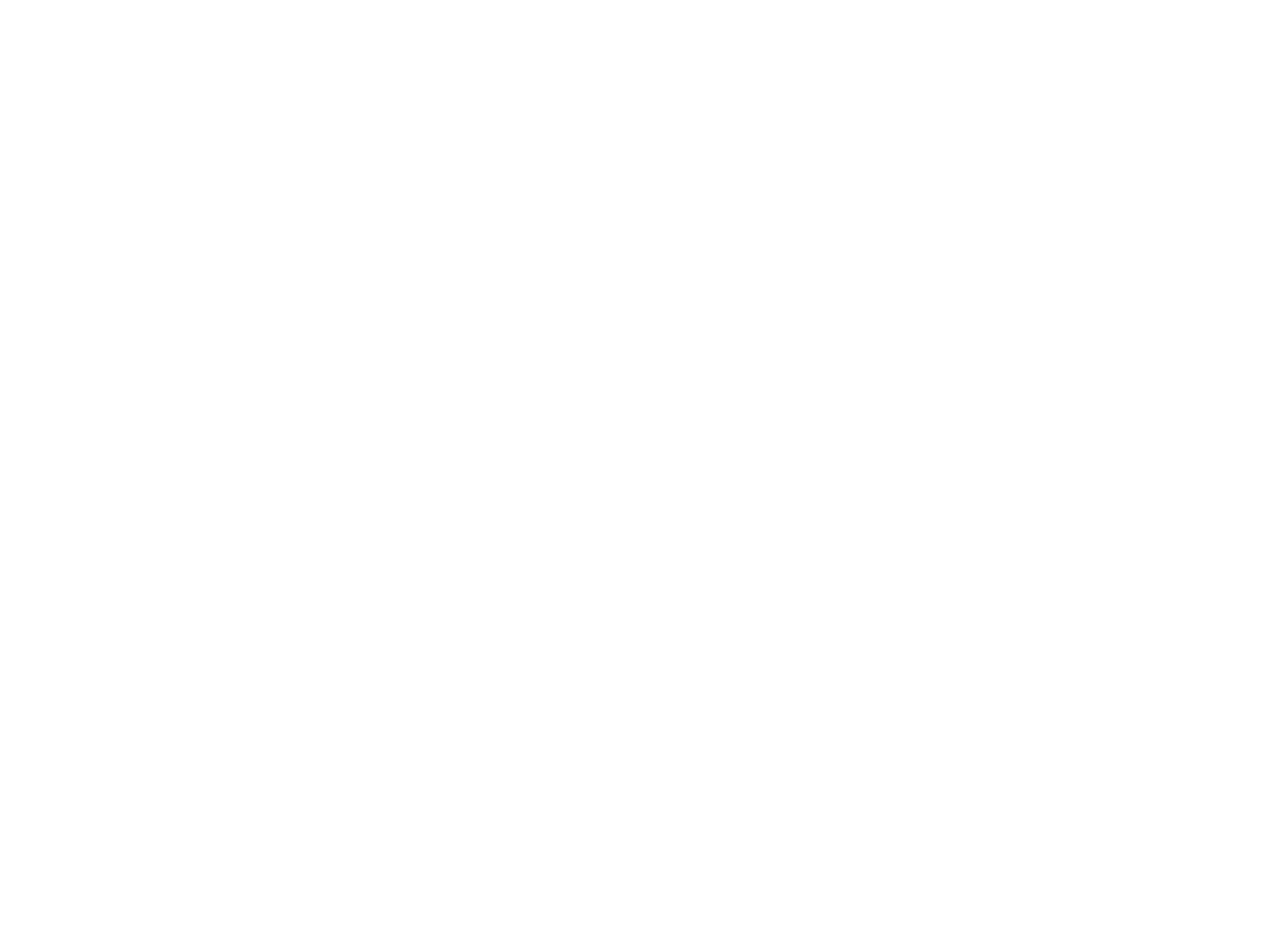
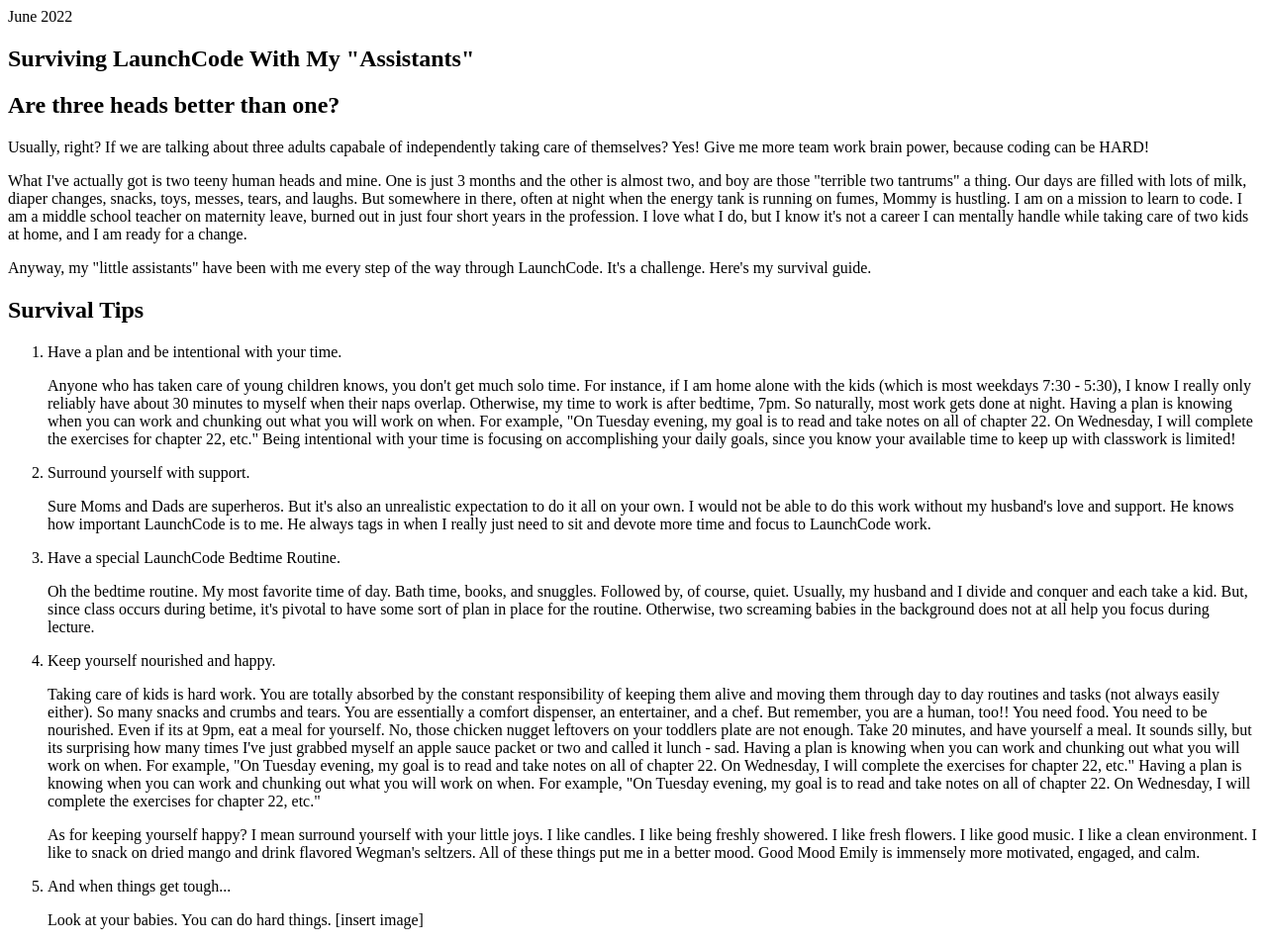
Before and after one commit to PHL-LC101-April22/js-assignment-4-html-me-something-emily-holz, a website: page index.html in a window 1280 px wide. Shown: the whole page at 99% size. Before the commit the page ends 800 px from the top, so only its background shows below. Drawn offline with Linux system fonts and the light colour scheme.

Commit message:
finished basic content of html file and added four photos to workspace

```diff
--- a/index.html
+++ b/index.html
@@ -3,6 +3,74 @@
    <head>
    </head>
    <body>
-      <!-- Write your HTML in this file! -->
+      <header id = "date">June 2022</header>
+      <main>
+         <article>
+            <h1>Surviving LaunchCode With My "Assistants" </h1>
+
+
+            <h2 id = "intro paragraph">Are three heads better than one?</h1>
+             <p>Usually, right? If we are talking about three adults capabale of independently taking
+                care of themselves? Yes! Give me more team work brain power, because coding can be HARD!
+             </p>
+             <p>
+                What I've actually got is two teeny human heads and mine. One is just 3 months and the other is
+               almost two, and boy are those "terrible two tantrums" a thing. Our days are filled
+               with lots of milk, diaper changes, snacks, toys, messes, tears, and laughs. But somewhere in there,
+               often at night when the energy tank is running on fumes, Mommy is hustling. I am on a mission
+               to learn to code. I am a middle school teacher on maternity leave, burned out in just four short years
+               in the profession. I love what I do, but I know it's not a career I can mentally handle while taking
+               care of two kids at home, and I am ready for a change.
+            </p>
+            <p> Anyway, my "little assistants" have been with me every step of the way through LaunchCode.
+               It's a challenge. Here's my survival guide.
+            </p>
+
+            <h2>Survival Tips</h2>
+               <ol>
+                  <li>Have a plan and be intentional with your time.
+                   <p> Anyone who has taken care of young children knows, you don't get much solo time. For instance,
+                  if I am home alone with the kids (which is most weekdays 7:30 - 5:30), I know I really only reliably have about
+                  30 minutes to myself when their naps overlap. Otherwise, my time to work is after bedtime, 7pm. So naturally,
+                  most work gets done at night.
+                  Having a plan is knowing when you can work and chunking out what you will work on when. For example, "On Tuesday evening,
+                  my goal is to read and take notes on all of chapter 22. On Wednesday, I will complete the exercises for chapter 22, etc."
+                  Being intentional with your time is focusing on accomplishing your daily goals, since you know your available time
+                  to keep up with classwork is limited!</p>
+                  </li>
+                   <li> Surround yourself with support.
+                   <p>Sure Moms and Dads are superheros. But it's also an unrealistic expectation to do it all on your own. I would not be able to do this work without my
+                  husband's love and support. He knows how important LaunchCode is to me. He always tags in when I really just need to sit and
+                  devote more time and focus to LaunchCode work. </p>
+                  </li>
+                  <li>Have a special LaunchCode Bedtime Routine.
+                  <p>Oh the bedtime routine. My most favorite time of day. Bath time, books, and snuggles. Followed by, of course, quiet. Usually, my husband and
+                  I divide and conquer and each take a kid. But, since class occurs during betime, it's pivotal to have some sort of plan in place for the routine.
+                  Otherwise, two screaming babies in the background does not at all help you focus during lecture. </p>
+                  </li>
+                  <li> Keep yourself nourished and happy.
+                  <p>Taking care of kids is hard work. You are totally absorbed by the constant responsibility of keeping them
+                  alive and moving them through day to day routines and tasks (not always easily either). So many snacks and crumbs and tears.
+                  You are essentially a comfort dispenser, an entertainer, and a chef. But remember, you are a human, too!! You need food. You need
+                  to be nourished. Even if its at 9pm, eat a meal for yourself. No, those chicken nugget leftovers on your toddlers plate
+                  are not enough. Take 20 minutes, and have yourself a meal. It sounds silly, but its surprising how many times
+                  I've just grabbed myself an apple sauce packet or two and called it lunch - sad.
+                  Having a plan is knowing when you can work and chunking out what you will work on when. For example, "On Tuesday evening,
+                  my goal is to read and take notes on all of chapter 22. On Wednesday, I will complete the exercises for chapter 22, etc."
+                  Having a plan is knowing when you can work and chunking out what you will work on when. For example, "On Tuesday evening,
+                  my goal is to read and take notes on all of chapter 22. On Wednesday, I will complete the exercises for chapter 22, etc."</p>
+                   <p> As for keeping yourself happy? I mean surround yourself with your little joys. I like candles. I like being freshly showered.
+                   I like fresh flowers. I like good music. I like a clean environment. I like to snack on dried mango and drink flavored Wegman's seltzers.
+                  All of these things put me in a better mood. Good Mood Emily is immensely more motivated, engaged, and calm. </p>
+                  </li>
+                  <li>And when things get tough...
+                   <p> Look at your babies. You can do hard things.
+                  [insert image]
+                  </p>
+                  </li>
+               </ol>
+         </article>
+      </main>
+      <footer></footer>
    </body>
 </html>
```
Also changed, not shown: 4 other files.
